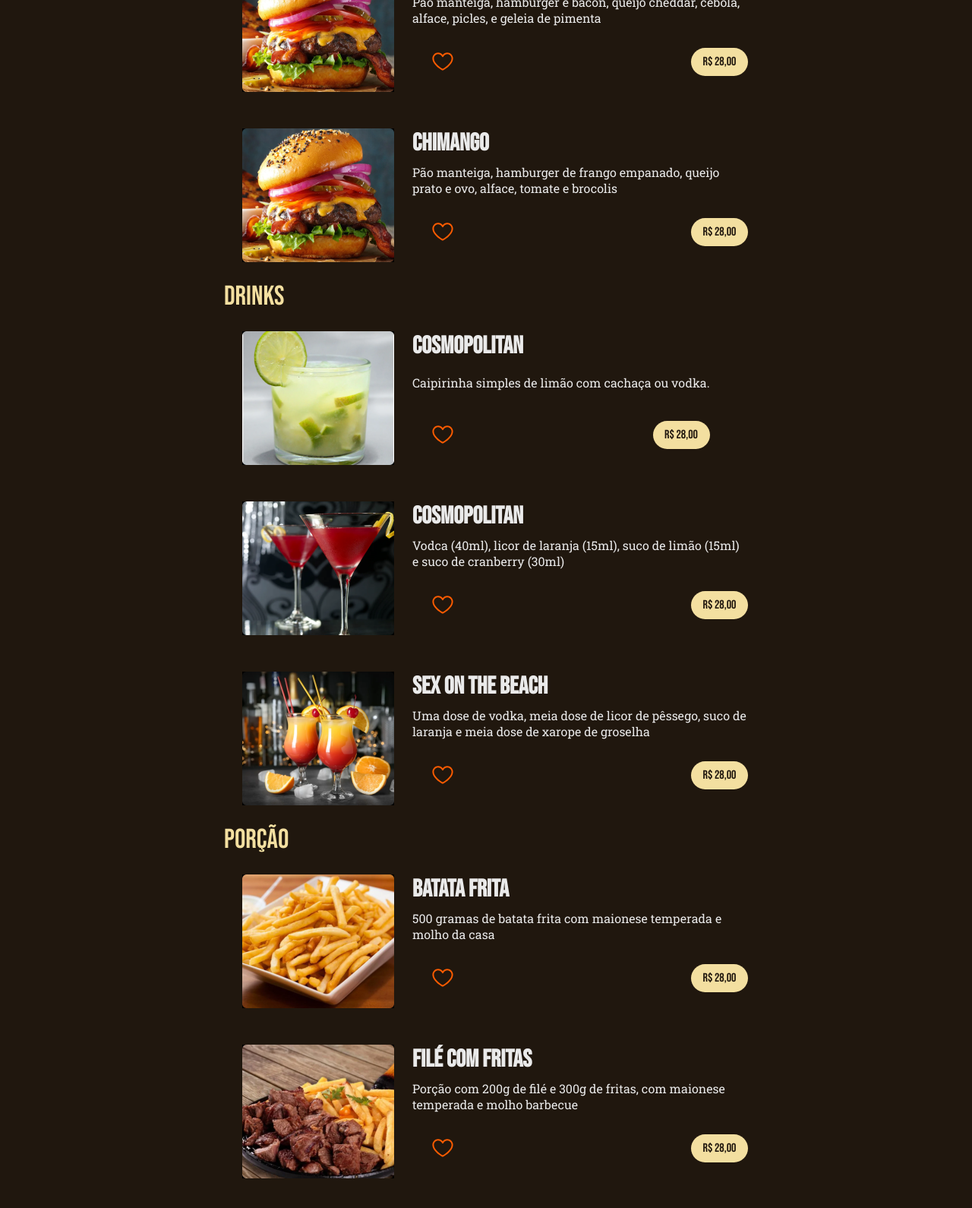
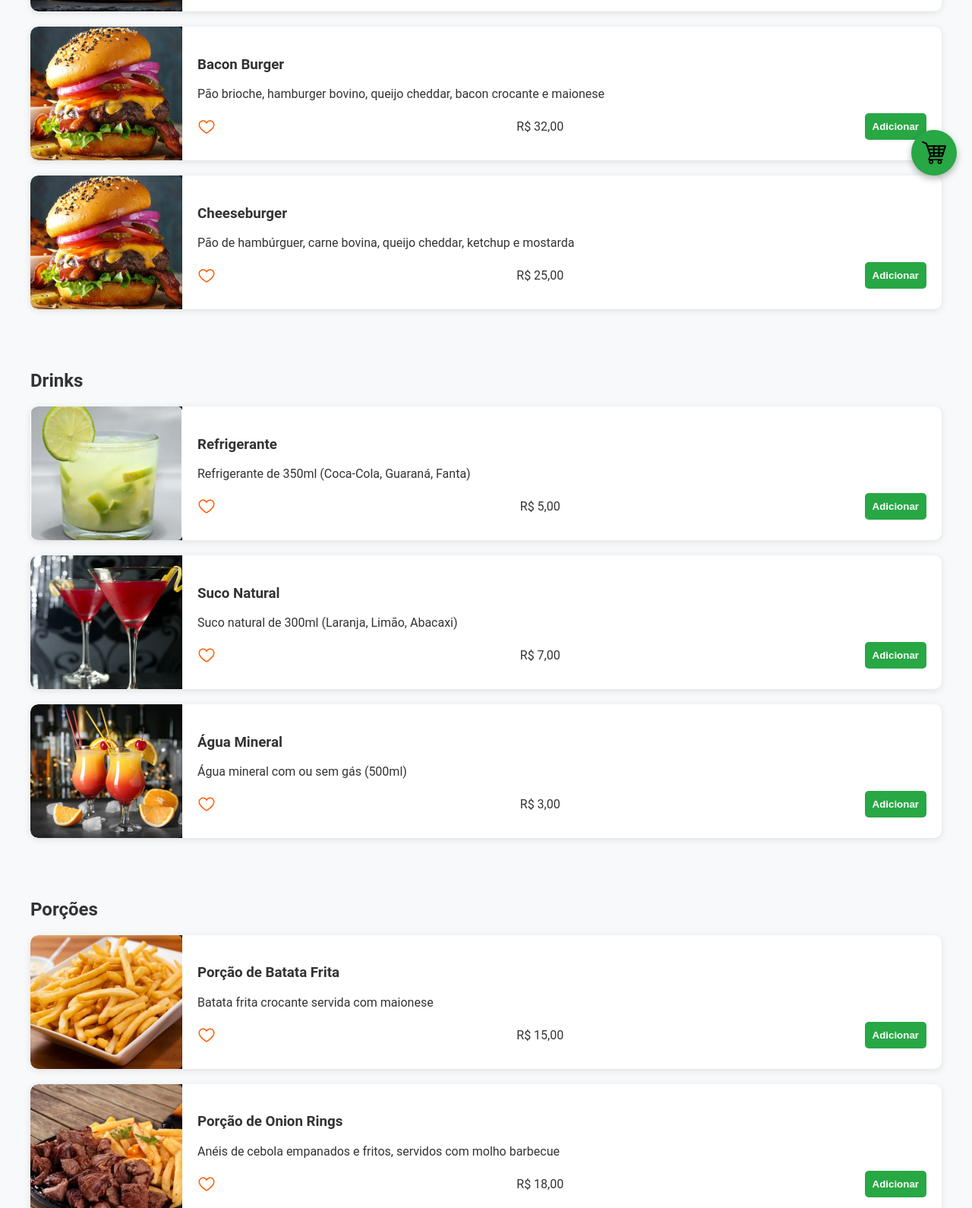
Before and after one commit to Fdsantos207/menuonline, a plain HTML site: page index.html in a window 1280 px wide. Shown: the part 549-2139 px from the top of the page at 76% size. Drawn offline with Linux system fonts and the light colour scheme.

Commit message:
Add files via upload

```diff
--- a/index.html
+++ b/index.html
@@ -1,184 +1,152 @@
 <!DOCTYPE html>
 <html lang="pt-br">
 <head>
-    <meta charset="UTF-8" />
-    <meta name="viewport" content="width=device-width, initial-scale=1.0" />
-    <title></title>
-
-    <link rel="preconnect" href="https://fonts.googleapis.com" />
-    <link rel="preconnect" href="https://fonts.gstatic.com" crossorigin />
-    <link
-      href="https://fonts.googleapis.com/css2?family=Bebas+Neue&family=Roboto&family=Roboto+Slab&display=swap"
-      rel="stylesheet"
-    />
-
-    <link rel="stylesheet" href="style.css" />
+    <meta charset="UTF-8">
+    <meta name="viewport" content="width=device-width, initial-scale=1.0">
+    <title>Lanchnete Família Pavão</title>
+    <link rel="stylesheet" href="style.css">
 </head>
 <body>
     <header>
-      <img src="./src/assets/logo.png" alt="" />
-      <h1>Lanchnete Familia Pavão</h1>
+        <img src="./src/assets/logo.png" alt="Logo" />
+        <h1>Lanchnete Família Pavão</h1>
     </header>
     <menu>
-      <span> <a href="#hamburgues">Burgues</a></span>
-      <span> <a href="#drinks">Drinks</a></span>
-      <span> <a href="#porcoes">Porções</a> </span>
+        <span><a href="#hamburgues">Burgues</a></span>
+        <span><a href="#drinks">Drinks</a></span>
+        <span><a href="#porcoes">Porções</a></span>
     </menu>
+
     <section id="hamburgues">
-      <p>Burgues</p>
+        <h2>Burgues</h2>
         <div class="card">
-        <img src="./src/assets/h1.png" alt="" />
-        <div>
+            <img src="./src/assets/h1.png" alt="Farmer" />
             <div class="product">
-            <h2>Farmer</h2>
-            <p class="description">
-              Pão D'água, hamburger de linguiça Borússia, queijo prato, cebola,
-              alface, tomate e molho especial
-            </p>
+                <h3>Farmer</h3>
+                <p class="description">Pão D'água, hamburger de linguiça Borússia, queijo prato, cebola, alface, tomate e molho especial</p>
                 <div class="likePrice">
-              <img src="./src/assets/heart.svg" alt="" class="like" />
+                    <img src="./src/assets/heart.svg" alt="Like" class="like" />
                     <span class="price">R$ 28,00</span>
-            </div>
+                    <button onclick="addToCart('Farmer', 28)">Adicionar</button>
                 </div>
             </div>
         </div>
         <div class="card">
-        <img src="./src/assets/h2.png" alt="" />
-        <div>
+            <img src="./src/assets/h2.png" alt="Bacon Burger" />
             <div class="product">
-            <h2>Anita</h2>
-            <p class="description">
-              Pão manteiga, hamburger e bacon, queijo cheddar, cebola, alface,
-              picles, e geleia de pimenta
-            </p>
+                <h3>Bacon Burger</h3>
+                <p class="description">Pão brioche, hamburger bovino, queijo cheddar, bacon crocante e maionese</p>
                 <div class="likePrice">
-              <img src="./src/assets/heart.svg" alt="" class="like" />
-              <span class="price">R$ 28,00</span>
-            </div>
+                    <img src="./src/assets/heart.svg" alt="Like" class="like" />
+                    <span class="price">R$ 32,00</span>
+                    <button onclick="addToCart('Bacon Burger', 32)">Adicionar</button>
                 </div>
             </div>
         </div>
         <div class="card">
-        <img src="./src/assets/h3.png" alt="" />
-        <div>
+            <img src="./src/assets/h3.png" alt="Cheeseburger" />
             <div class="product">
-            <h2>Chimango</h2>
-            <p class="description">
-              Pão manteiga, hamburger de frango empanado, queijo prato e ovo,
-              alface, tomate e brocolis
-            </p>
+                <h3>Cheeseburger</h3>
+                <p class="description">Pão de hambúrguer, carne bovina, queijo cheddar, ketchup e mostarda</p>
                 <div class="likePrice">
-              <img src="./src/assets/heart.svg" alt="" class="like" />
-              <span class="price">R$ 28,00</span>
-            </div>
+                    <img src="./src/assets/heart.svg" alt="Like" class="like" />
+                    <span class="price">R$ 25,00</span>
+                    <button onclick="addToCart('Cheeseburger', 25)">Adicionar</button>
                 </div>
             </div>
         </div>
     </section>
+
     <section id="drinks">
-      <p>Drinks</p>
-
+        <h2>Drinks</h2>
         <div class="card">
-        <img src="./src/assets/d1.png" alt="" />
-        <div>
+            <img src="./src/assets/d1.png" alt="Refrigerante" />
             <div class="product">
-            <h2>Cosmopolitan</h2>
-            <p class="description">
-              Caipirinha simples de limão com cachaça ou vodka.
-            </p>
+                <h3>Refrigerante</h3>
+                <p class="description">Refrigerante de 350ml (Coca-Cola, Guaraná, Fanta)</p>
                 <div class="likePrice">
-              <img src="./src/assets/heart.svg" alt="" class="like" />
-              <span class="price">R$ 28,00</span>
+                    <img src="./src/assets/heart.svg" alt="Like" class="like" />
+                    <span class="price">R$ 5,00</span>
+                    <button onclick="addToCart('Refrigerante', 5)">Adicionar</button>
                 </div>
             </div>
         </div>
-      </div>
-
         <div class="card">
-        <img src="./src/assets/d2.png" alt="" />
-        <div>
+            <img src="./src/assets/d2.png" alt="Suco Natural" />
             <div class="product">
-            <h2>Cosmopolitan</h2>
-            <p class="description">
-              Vodca (40ml), licor de laranja (15ml), suco de limão (15ml) e suco
-              de cranberry (30ml)
-            </p>
+                <h3>Suco Natural</h3>
+                <p class="description">Suco natural de 300ml (Laranja, Limão, Abacaxi)</p>
                 <div class="likePrice">
-              <img src="./src/assets/heart.svg" alt="" class="like" />
-              <span class="price">R$ 28,00</span>
+                    <img src="./src/assets/heart.svg" alt="Like" class="like" />
+                    <span class="price">R$ 7,00</span>
+                    <button onclick="addToCart('Suco Natural', 7)">Adicionar</button>
                 </div>
             </div>
         </div>
-      </div>
-
         <div class="card">
-        <img src="./src/assets/d3.png" alt="" />
-        <div>
+            <img src="./src/assets/d3.png" alt="Água Mineral" />
             <div class="product">
-            <h2>Sex on the beach</h2>
-            <p class="description">
-              Uma dose de vodka, meia dose de licor de pêssego, suco de laranja
-              e meia dose de xarope de groselha
-            </p>
+                <h3>Água Mineral</h3>
+                <p class="description">Água mineral com ou sem gás (500ml)</p>
                 <div class="likePrice">
-              <img src="./src/assets/heart.svg" alt="" class="like" />
-              <span class="price">R$ 28,00</span>
-            </div>
+                    <img src="./src/assets/heart.svg" alt="Like" class="like" />
+                    <span class="price">R$ 3,00</span>
+                    <button onclick="addToCart('Água Mineral', 3)">Adicionar</button>
                 </div>
             </div>
         </div>
     </section>
+
     <section id="porcoes">
-      <p>Porção</p>
+        <h2>Porções</h2>
         <div class="card">
-        <img src="./src/assets/p1.png" alt="" />
-        <div>
+            <img src="./src/assets/p1.png" alt="Porção de Batata Frita" />
             <div class="product">
-            <h2>Batata Frita</h2>
-            <p class="description">
-              500 gramas de batata frita com maionese temperada e molho da casa
-            </p>
+                <h3>Porção de Batata Frita</h3>
+                <p class="description">Batata frita crocante servida com maionese</p>
                 <div class="likePrice">
-              <img src="./src/assets/heart.svg" alt="" class="like" />
-              <span class="price">R$ 28,00</span>
+                    <img src="./src/assets/heart.svg" alt="Like" class="like" />
+                    <span class="price">R$ 15,00</span>
+                    <button onclick="addToCart('Porção de Batata Frita', 15)">Adicionar</button>
                 </div>
             </div>
         </div>
-      </div>
-
         <div class="card">
-        <img src="./src/assets/p2.png" alt="" />
-        <div>
+            <img src="./src/assets/p2.png" alt="Porção de Onion Rings" />
             <div class="product">
-            <h2>Filé com fritas</h2>
-            <p class="description">
-              Porção com 200g de filé e 300g de fritas, com maionese temperada e
-              molho barbecue
-            </p>
+                <h3>Porção de Onion Rings</h3>
+                <p class="description">Anéis de cebola empanados e fritos, servidos com molho barbecue</p>
                 <div class="likePrice">
-              <img src="./src/assets/heart.svg" alt="" class="like" />
-              <span class="price">R$ 28,00</span>
+                    <img src="./src/assets/heart.svg" alt="Like" class="like" />
+                    <span class="price">R$ 18,00</span>
+                    <button onclick="addToCart('Porção de Onion Rings', 18)">Adicionar</button>
                 </div>
             </div>
         </div>
-      </div>
-
         <div class="card">
-        <img src="./src/assets/p3.png" alt="" />
-        <div>
+            <img src="./src/assets/p3.png" alt="Porção de Frango à Passarinho" />
             <div class="product">
-            <h2>Mandioca</h2>
-            <p class="description">
-              Porção com 500g de mandioca frita, acompanhado com maionese
-              temperada e molho da casa
-            </p>
+                <h3>Porção de Frango à Passarinho</h3>
+                <p class="description">Frango à passarinho frito e temperado, servido com limão</p>
                 <div class="likePrice">
-              <img src="./src/assets/heart.svg" alt="" class="like" />
-              <span class="price">R$ 28,00</span>
-            </div>
+                    <img src="./src/assets/heart.svg" alt="Like" class="like" />
+                    <span class="price">R$ 20,00</span>
+                    <button onclick="addToCart('Porção de Frango à Passarinho', 20)">Adicionar</button>
                 </div>
             </div>
         </div>
     </section>
+
+    <div class="cart" onclick="toggleCart()">
+        <img src="./src/assets/carrinho-de-compras-de-design-xadrez.png" alt="Carrinho" />
+    </div>
+    <div class="cart-panel" id="cartPanel">
+        <div class="close-cart" onclick="toggleCart()">✖</div>
+        <h3>Meu Carrinho</h3>
+        <div id="cartItems"></div>
+        <button onclick="checkout()">Finalizar Compra</button>
+    </div>
+
+    <script src="script.js"></script>
 </body>
 </html>
--- /dev/null
+++ b/script.js
@@ -0,0 +1,32 @@
+let cart = [];
+
+function toggleCart() {
+    const cartPanel = document.getElementById("cartPanel");
+    cartPanel.style.display = cartPanel.style.display === "none" || cartPanel.style.display === "" ? "flex" : "none";
+    updateCart();
+}
+
+function addToCart(productName, productPrice) {
+    const item = { name: productName, price: productPrice };
+    cart.push(item);
+    updateCart();
+}
+
+function updateCart() {
+    const cartItemsDiv = document.getElementById("cartItems");
+    cartItemsDiv.innerHTML = "";
+    cart.forEach((item) => {
+        const cartItem = document.createElement("div");
+        cartItem.className = "cart-item";
+        cartItem.innerHTML = `
+            <h3>${item.name}</h3>
+            <span>R$ ${item.price}</span>
+        `;
+        cartItemsDiv.appendChild(cartItem);
+    });
+}
+
+function checkout() {
+    alert("Finalizando compra...");
+    // Aqui você pode adicionar a lógica de finalização da compra
+}
--- a/style.css
+++ b/style.css
@@ -1,95 +1,167 @@
-* {
+body {
+  font-family: 'Roboto', sans-serif;
+  background-color: #f8f9fa;
   margin: 0;
   padding: 0;
-  box-sizing: border-box;
+  color: #333;
 }
-body,
-header,
-menu,
-span,
+
+header {
+  background-color: #343a40;
+  color: white;
+  text-align: center;
+  padding: 30px 0;
+}
+
+header img {
+  max-width: 150px;
+}
+
+menu {
+  display: flex;
+  justify-content: center;
+  background-color: #495057;
+  padding: 15px 0;
+}
+
+menu span {
+  margin: 0 15px;
+}
+
+menu a {
+  color: white;
+  text-decoration: none;
+  font-weight: bold;
+  transition: color 0.3s;
+}
+
+menu a:hover {
+  color: #ffc107;
+}
+
+section {
+  padding: 20px;
+  max-width: 1200px;
+  margin: auto;
+}
+
 .card {
   display: flex;
-}
-body {
-  flex-direction: column;
-  align-items: center;
-  background-color: #20170e;
-  justify-content: center;
-  font-family: "Bebas Neue", sans-serif;
+  background: white;
+  border-radius: 10px;
+  box-shadow: 0 2px 10px rgba(0, 0, 0, 0.1);
+  margin-bottom: 20px;
+  overflow: hidden;
+  transition: transform 0.2s;
 }
 
-header,
-menu {
-  align-items: center;
-  justify-content: space-around;
+.card:hover {
+  transform: translateY(-5px);
 }
-header {
-  font-size: 4rem;
-  color: #f3dfa0;
+
+.card img {
+  max-width: 200px;
+  border-radius: 10px 0 0 10px;
 }
-header img {
-  width: 14.375rem;
+
+.product {
+  padding: 20px;
+  flex: 1;
 }
-menu {
-  width: 100%;
-}
-menu a {
-  background-color: #f3dfa0;
-  color: black;
-  font-size: 1.25rem;
-  font-family: "Roboto", sans-serif;
-  list-style: none;
-  text-decoration: none;
-}
-menu span,
-.price {
-  background-color: #f3dfa0;
-  width: 8.125rem;
-  justify-items: center;
-  border-radius: 1.5rem;
-  height: 3.125rem;
-  align-items: center;
-  justify-content: center;
-}
-.description {
-  font-family: "Roboto Slab", serif;
-}
-.card {
-  align-items: center;
-  color: #eaeaea;
-  width: 43.125rem;
-}
-.card img {
-  width: 12.5rem;
-  height: 11rem;
-  margin: 1.5rem;
-}
-.product {
-  display: flex;
-  flex-direction: column;
-  justify-content: space-between;
-  height: 11rem;
-}
-h2 {
-  font-size: 2rem;
-  text-transform: uppercase;
-}
-.card .like {
-  width: 2rem;
-  height: 2rem;
-}
-.price {
-  height: 2.3125rem;
-  width: 4.6875rem;
-  color: #20170e;
-}
+
 .likePrice {
   display: flex;
+  justify-content: space-between;
   align-items: center;
+}
+
+.like {
+  width: 24px;
+  cursor: pointer;
+  transition: transform 0.2s;
+}
+
+.like:hover {
+  transform: scale(1.1);
+}
+
+/* Styles for floating cart */
+.cart {
+  position: fixed;
+  bottom: 20px;
+  right: 20px;
+  background: #28a745;
+  color: white;
+  border-radius: 50%;
+  width: 60px;
+  height: 60px;
+  display: flex;
+  justify-content: center;
+  align-items: center;
+  cursor: pointer;
+  box-shadow: 0 4px 10px rgba(0, 0, 0, 0.3);
+  transition: transform 0.3s;
+}
+
+.cart:hover {
+  transform: scale(1.1);
+}
+
+.cart-panel {
+  position: fixed;
+  bottom: 80px;
+  right: 20px;
+  background: white;
+  border-radius: 10px;
+  box-shadow: 0 4px 10px rgba(0, 0, 0, 0.3);
+  width: 300px;
+  display: none;
+  flex-direction: column;
+  padding: 10px;
+  z-index: 10;
+}
+
+.cart-item {
+  display: flex;
   justify-content: space-between;
+  margin-bottom: 10px;
 }
-section > p {
-  text-transform: uppercase;
-  color: #f3dfa0;
-  font-size: 2.25rem;
+
+.cart-item h3 {
+  font-size: 16px;
+  margin: 0;
 }
+
+.close-cart {
+  cursor: pointer;
+  color: red;
+  text-align: right;
+  font-weight: bold;
+  margin-bottom: 10px;
+}
+
+button {
+  background-color: #28a745;
+  color: white;
+  border: none;
+  border-radius: 5px;
+  padding: 10px;
+  cursor: pointer;
+  transition: background-color 0.3s;
+  font-weight: bold;
+}
+
+button:hover {
+  background-color: #218838;
+}
+
+@media (max-width: 600px) {
+  .card {
+      flex-direction: column;
+      align-items: center;
+  }
+
+  .card img {
+      max-width: 100%;
+  }
+}
```
Also changed, not shown: src/assets/carrinho-de-compras-de-design-xadrez.png (added). Lines whose indentation alone changed are shown as unchanged.
